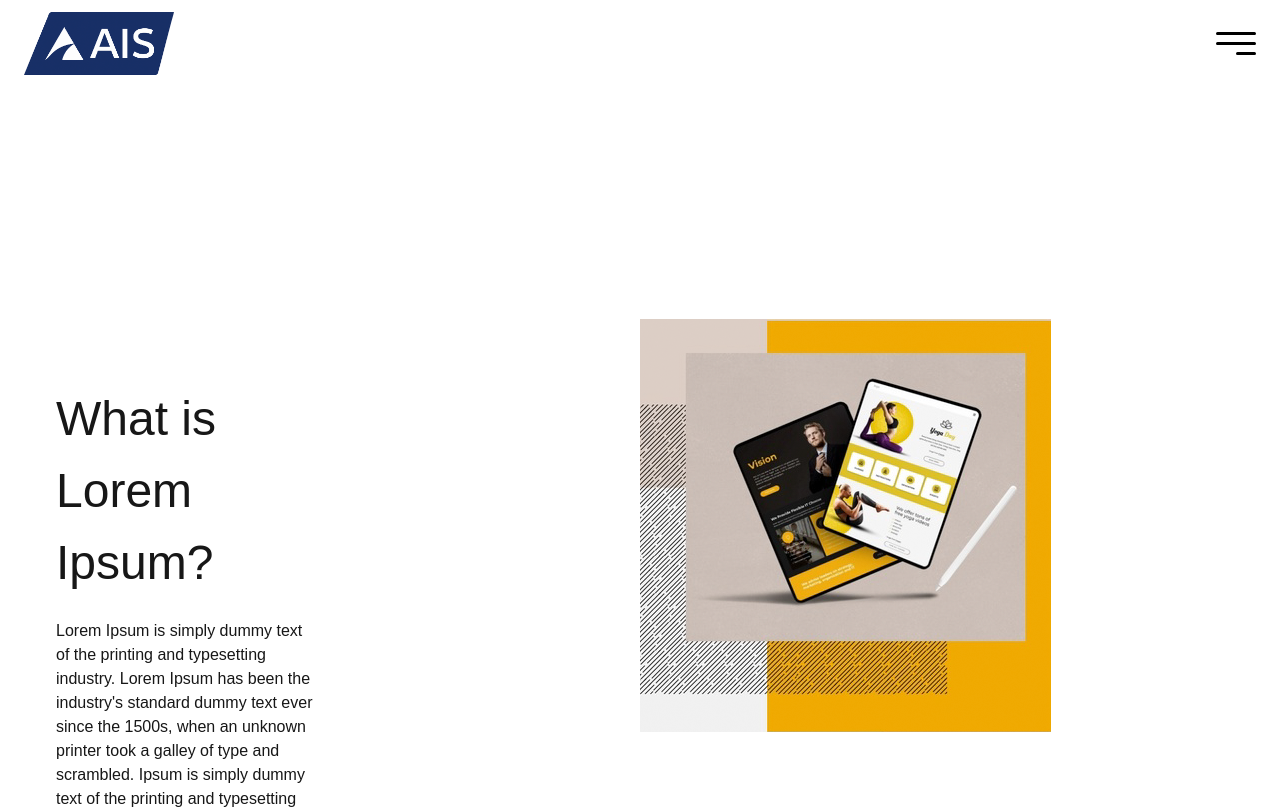
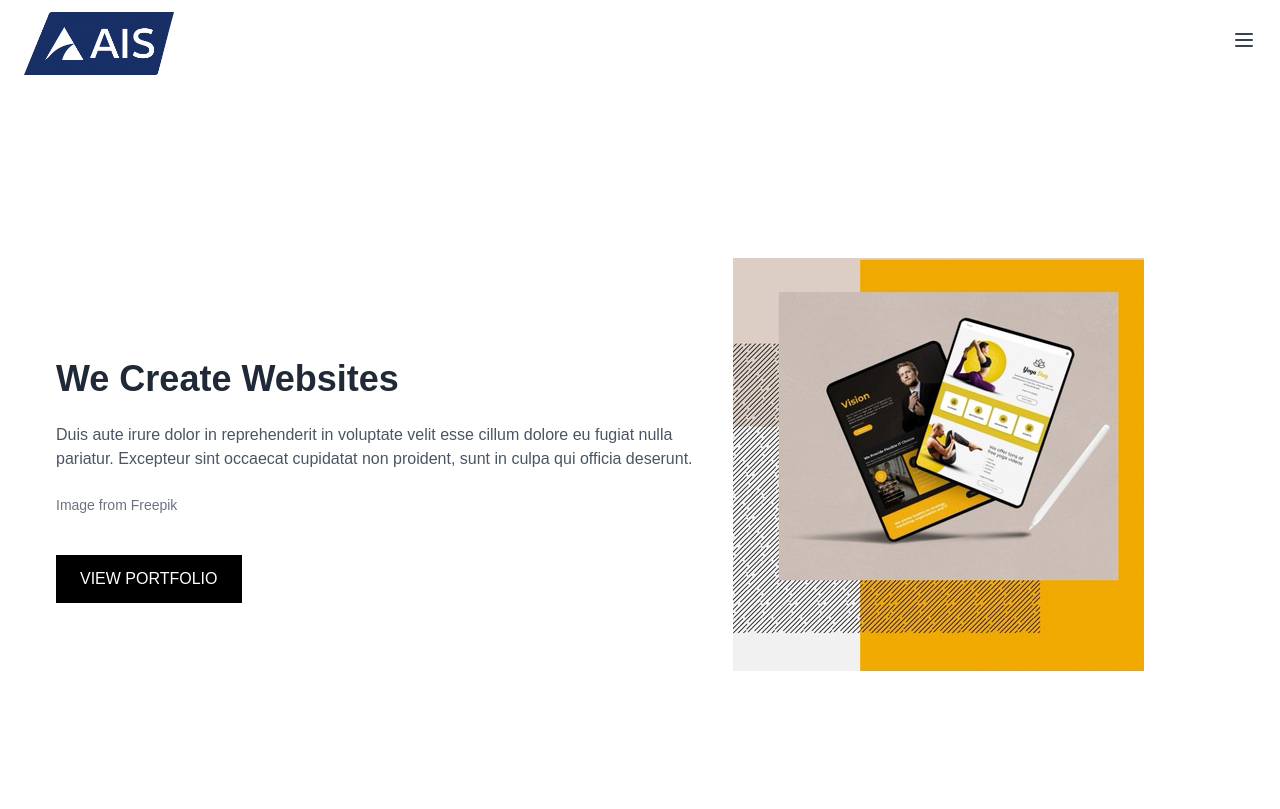
Before and after one commit to Aminul721/xpartexNextjs, a Next.js app: page / in a window 1280 px wide. Shown: the top 809 px of the page. Built offline with nearby package versions, Linux system fonts and the light colour scheme.

Commit message:
feat: latest code

```diff
--- a/src/components/header.tsx
+++ b/src/components/header.tsx
@@ -1,24 +1,48 @@
+"use client"
 import Image from "next/image";
 import React from "react";
+import { useState } from 'react'
 import LogoImg from '../../public/images/logo.png';
-import Hamburger from './../../public/icons/hamburger';
 import Link from "next/link";
 
 const Header = () => {
+    const [menuOpen, setMenuOpen] = useState(false)
     return (
         <>
             <header className="header dark:bg-white">
                 <div className="container mx-auto">
-                    <div className="header-area flex justify-between items-center gap-1 py-3">
+                    <div className="header-area flex justify-between items-center gap-1 py-3 relative">
                         <div className="logo">
                             <Link href={'/'}>
                                 <Image src={LogoImg} width={150}  alt="logo" />
                             </Link>
                         </div>
 
-                        <button className="text-black">
-                            <Hamburger/>
-                        </button>
+                        {/* Hamburger Icon */}
+                        <div className="w-auto">
+                            <button
+                                onClick={() => setMenuOpen(!menuOpen)}
+                                className="text-gray-700 focus:outline-none"
+                            >
+                                <svg className="w-6 h-6" fill="none" stroke="currentColor" viewBox="0 0 24 24" xmlns="http://www.w3.org/2000/svg">
+                                    {menuOpen ? (
+                                        <path strokeLinecap="round" strokeLinejoin="round" strokeWidth={2} d="M6 18L18 6M6 6l12 12" />
+                                    ) : (
+                                        <path strokeLinecap="round" strokeLinejoin="round" strokeWidth={2} d="M4 6h16M4 12h16M4 18h16" />
+                                    )}
+                                </svg>
+                            </button>
+                        </div>
+
+                        {/* Menu Links */}
+                        <div className={`absolute top-[5rem] right-0 z-20 w-full lg:max-w-[20rem] ${menuOpen ? 'flex' : 'hidden'}`}>
+                            <div className={`flex-col flex gap-4 lg:gap-8 dark:bg-white w-full border border-solid dark:text-black px-3 py-5`}>
+                                <Link href="#" className="block py-2 lg:py-0">Home</Link>
+                                <Link href="#" className="block py-2 lg:py-0">About</Link>
+                                <Link href="#" className="block py-2 lg:py-0">Services</Link>
+                                <Link href="#" className="block py-2 lg:py-0">Contact</Link>
+                            </div>
+                        </div>
                     </div>
                 </div>
             </header>
--- a/src/components/sections/createWebsite.tsx
+++ b/src/components/sections/createWebsite.tsx
@@ -6,19 +6,34 @@ import CreateImage from "../../../public/images/1.png";
 const CreateWebsite = () => {
     return (
         <>
-            <section className='section section-create-web py-14 mb-32'>
+            <section className='section section-create-web py-14 md:pt-48 mb-8 lg:mb-32'>
                 <div className="container mx-auto">
-                    <div className='relative lg:pt-44 grid grid-cols-2'>
-                        <div className='create-content bg-white px-[2rem] pe-[20rem] py-[4rem]'>
-                            <h2 className='text-h2 dark:text-black mb-4 lg:mb-5'>What is Lorem Ipsum?</h2>
-                            <p className='mb-3 lg:mb-4 dark:text-black'>Lorem Ipsum is simply dummy text of the printing and typesetting industry. Lorem Ipsum has been the industry's standard dummy text ever since the 1500s, when an unknown printer took a galley of type and scrambled. Ipsum is simply dummy text of the printing and typesetting industry. Lorem Ipsum has been the industry's standard dummy</p>
-                            <p className='mb-3 lg:mb-4 dark:text-black'>Image from <Link href={'#'} className='no-underline' aria-label='page link'>freepik</Link></p>
+                    <div className="create-content flex flex-col md:flex-row items-center">
+                        {/* Text Content */}
+                        <div className="bg-white px-[2rem] md:pe-[9rem] py-[3rem] md:py-[5rem] md:w-2/3 space-y-6">
+                            <h1 className="text-4xl font-bold text-gray-800">We Create Websites</h1>
+                            <p className="text-gray-600">
+                                Duis aute irure dolor in reprehenderit in voluptate velit esse cillum dolore eu fugiat nulla pariatur.
+                                Excepteur sint occaecat cupidatat non proident, sunt in culpa qui officia deserunt.
+                            </p>
+                            <p className="text-sm text-gray-500">Image from Freepik</p>
+
+                            <div className="pt-4">
+                                <button className="px-6 py-3 bg-black text-white font-medium hover:bg-gray-800 transition-colors">
+                                VIEW PORTFOLIO
+                                </button>
+                            </div>
                         </div>
 
-                        <div className='create-img w-auto h-auto top-8 right-0 z-10'>
-                            <Image src={CreateImage} className='w-auto h-auto object-cover' alt=''/>
+                        {/* Image Placeholder - Replace with your actual image */}
+                        <div className="w-full md:w-1/3 md:-ms-[7rem] md:-mt-[2rem]">
+                            <div className="w-full flex items-center justify-center overflow-hidden">
+                                <Image src={CreateImage} className='w-full h-full md:w-auto md:h-auto object-cover' alt=''/>
+                            </div>
                         </div>
                     </div>
+
+
                 </div>
             </section>
         </>
```
